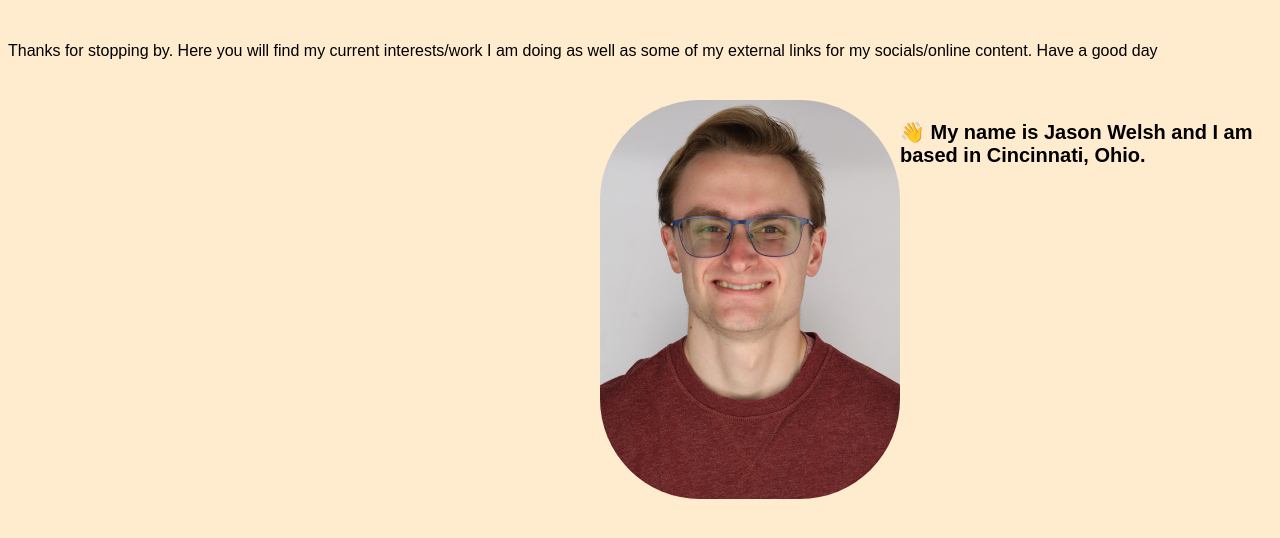
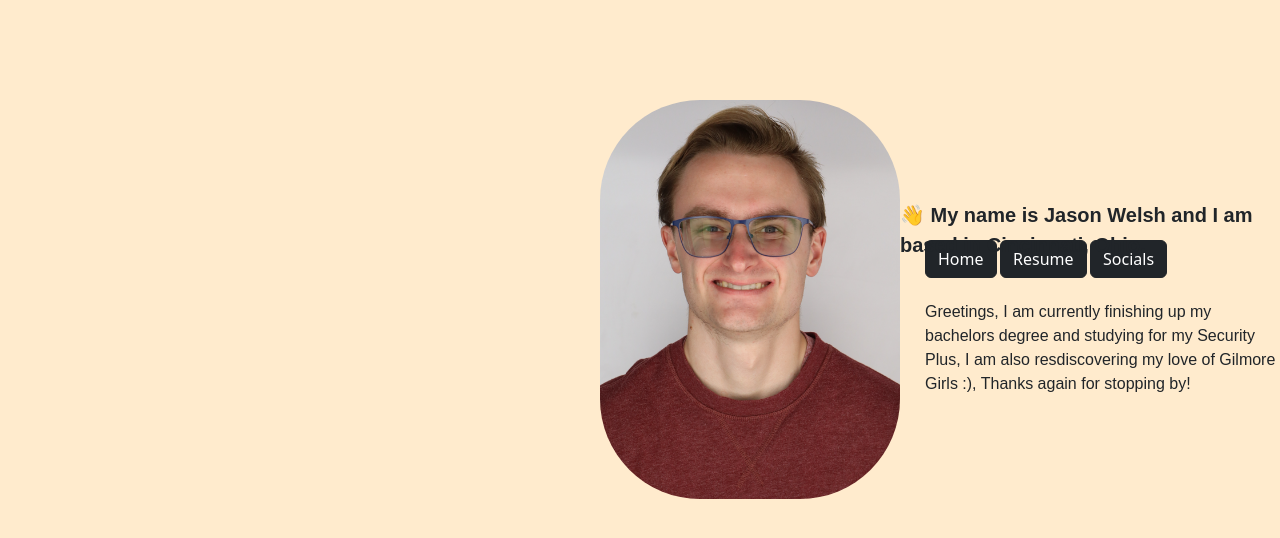
Before and after one commit to urboi11/Website, a plain HTML site: page index.html in a window 1280 px wide. Drawn offline with nearby package versions, Linux system fonts and the light colour scheme.

Commit message:
Realigning images, revisions to css.

```diff
--- a/index.html
+++ b/index.html
@@ -5,13 +5,17 @@
         <meta http-equiv="X-UA-Compatible" content="IE=edge">
         <title>Main Page</title>
         <meta name="viewport" content="width=device-width, initial-scale=1">
+        <link href="https://cdn.jsdelivr.net/npm/bootstrap@5.3.8/dist/css/bootstrap.min.css" rel="stylesheet" integrity="sha384-sRIl4kxILFvY47J16cr9ZwB07vP4J8+LH7qKQnuqkuIAvNWLzeN8tE5YBujZqJLB" crossorigin="anonymous">
         <link rel="stylesheet" href="/resources/style.css">
-        <!-- <link href="https://cdn.jsdelivr.net/npm/bootstrap@5.3.8/dist/css/bootstrap.min.css" rel="stylesheet" integrity="sha384-sRIl4kxILFvY47J16cr9ZwB07vP4J8+LH7qKQnuqkuIAvNWLzeN8tE5YBujZqJLB" crossorigin="anonymous"> -->
     </head>
+
     <body>
-        <img class="image" src="/resources/self.png" alt="" width="300">
-
-        <p class="paragraph">&#128075; <b>My name is Jason Welsh and I am based in Cincinnati, Ohio.</b></p><br>
-        <p>Thanks for stopping by. Here you will find my current interests/work I am doing as well as some of my external links for my socials/online content. Have a good day </p>
+        <img id="image" src="/resources/self.png" alt="" width="300">
+        <a href="#index" class="btn btn-dark" id="homeButton">Home</a>
+        <a href="#index" class="btn btn-dark" id="resumeButton">Resume</a>
+        <a href="#index" class="btn btn-dark" id="socialsButton">Socials</a>
+        <p id="paragraph">&#128075; <b>My name is Jason Welsh and I am based in Cincinnati, Ohio.</b></p><br>
+        <p id="description">Greetings, I am currently finishing up my bachelors degree and studying for my Security Plus, I am also resdiscovering my love of Gilmore Girls :), Thanks again for stopping by!</p>
+        <script src="https://cdn.jsdelivr.net/npm/bootstrap@5.3.8/dist/js/bootstrap.bundle.min.js" integrity="sha384-FKyoEForCGlyvwx9Hj09JcYn3nv7wiPVlz7YYwJrWVcXK/BmnVDxM+D2scQbITxI" crossorigin="anonymous"></script>
     </body>
 </html>
--- a/resources/style.css
+++ b/resources/style.css
@@ -1,7 +1,7 @@
 body{
     background-color:blanchedalmond
 }
-.image {
+#image {
     border-radius: 100px;
     position:absolute;
     left: 600px;
@@ -9,13 +9,32 @@ body{
 
 
 }
-.paragraph{
+#paragraph{
     position: absolute;
     font-size: 20px;
-
     left: 900px;
-    top:100px;
+    top: 200px;
 }
 p{
     font-family:Arial, Helvetica, sans-serif
 }
+#homeButton{
+    position: absolute;
+    left: 925px;
+    top: 240px;
+}
+#resumeButton{
+    position: absolute;
+    left: 1000px;
+    top: 240px
+}
+#socialsButton{
+    position: absolute;
+    left: 1090px;
+    top: 240px
+}
+#description{
+    position:absolute;
+    left: 925px;
+    top: 300px;
+}
```
